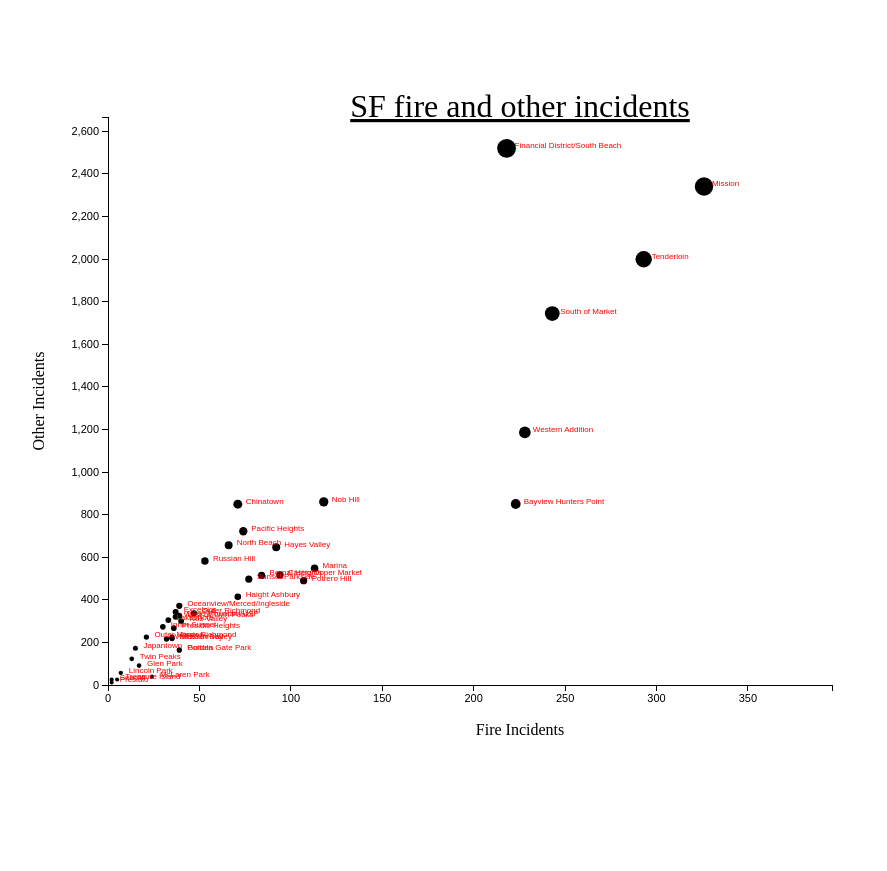
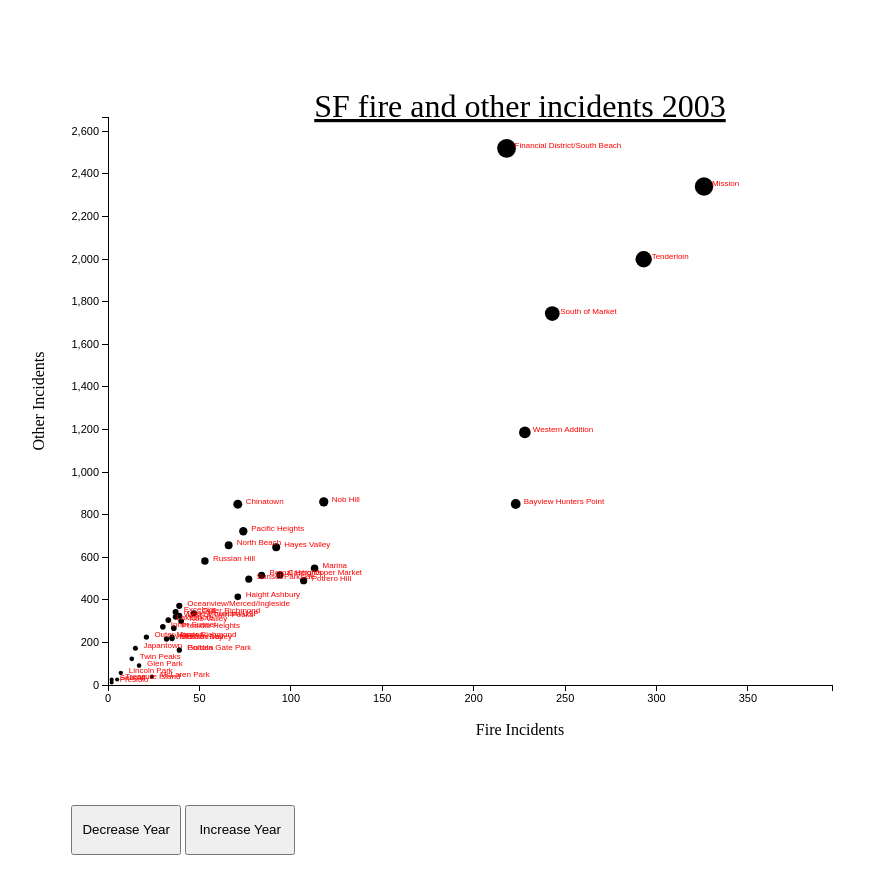
Before and after one commit to Kajs/Sdav_2017_projectB, a plain HTML site: page index.html in a window 1280 px wide. Shown: the part 110-981 px from the top of the page, without its empty margins (0-887 px from the left). Before the commit the page ends 907 px from the top, so only its background shows below. Drawn offline with Linux system fonts and the light colour scheme.

Commit message:
added switching of year

```diff
--- a/index.html
+++ b/index.html
@@ -40,6 +40,8 @@
     var fireIncidentsKey = 'Fire Incidents';
     var otherIncidentsKey = 'Other Incidents';
 
+    var currentYear = 2003;
+
     d3.csv("situationsByDistrict.csv", function(data) {
       //console.log(data);
 
@@ -48,7 +50,7 @@
         if(i == 0 || i % 2 == 0) { continue; }
         var district = data[i]['Neighborhood  District'];
         console.log(district);
-        if (district == 'No District Specified') { continue; }
+        //if (district == 'No District Specified') { continue; }
         //console.log(district);
         if(!dicts[district]) { dicts[district] = {}; }
         var year = parseInt(data[i]['Year']);
@@ -103,31 +105,6 @@
       .range([2, 10]);
 
       viewIncidents(2003);
-
-      //Define X axis
-      var xAxis = d3.svg.axis() .scale(xScale) .orient("bottom");
-      //Define Y axis
-      var yAxis = d3.svg.axis() .scale(yScale) .orient("left");
-      //Create X axis
-      svg.append("g") .attr("class", "axis") .attr("transform", "translate(0," + (h - padding) + ")") .call(xAxis);
-      //Create Y axis
-      svg.append("g") .attr("class", "axis") .attr("transform", "translate(" + padding + ",0)") .call(yAxis);
-
-      //Add x-axis label
-      svg.append("text")
-      .attr("x", w/2 )
-      .attr("y", h - padding/2 )
-      .style("text-anchor", "middle")
-      .text("Fire Incidents");
-
-      //Add y-axis label
-      svg.append("text")
-      .attr("transform", "rotate(-90)")
-      .attr("y", 0 + 20)
-      .attr("x",0 - (h / 2))
-      .attr("dy", "1em")
-      .style("text-anchor", "middle")
-      .text("Other Incidents");
     });
 
     function viewIncidents(year) {
@@ -169,8 +146,54 @@
       .attr("text-anchor", "middle")
       .style("font-size", "32px")
       .style("text-decoration", "underline")
-      .text("SF fire and other incidents");
+      .text("SF fire and other incidents ".concat(year.toString()));
+
+      //Add x-axis label
+      svg.append("text")
+      .attr("x", w/2 )
+      .attr("y", h - padding/2 )
+      .style("text-anchor", "middle")
+      .text("Fire Incidents");
+
+      //Add y-axis label
+      svg.append("text")
+      .attr("transform", "rotate(-90)")
+      .attr("y", 0 + 20)
+      .attr("x",0 - (h / 2))
+      .attr("dy", "1em")
+      .style("text-anchor", "middle")
+      .text("Other Incidents");
+
+      //Define X axis
+      var xAxis = d3.svg.axis() .scale(xScale) .orient("bottom");
+      //Define Y axis
+      var yAxis = d3.svg.axis() .scale(yScale) .orient("left");
+      //Create X axis
+      svg.append("g") .attr("class", "axis") .attr("transform", "translate(0," + (h - padding) + ")") .call(xAxis);
+      //Create Y axis
+      svg.append("g") .attr("class", "axis") .attr("transform", "translate(" + padding + ",0)") .call(yAxis);
+    }
+
+    function increaseYear() {
+      if (currentYear < 2017) {
+        currentYear = currentYear + 1;
+        viewIncidents(currentYear)
+      }
+    }
+    function decreaseYear() {
+      if (currentYear > 2003) {
+        currentYear = currentYear - 1;
+        viewIncidents(currentYear)
+      }
     }
     </script>
+    <p>
+    <input type="button" value="Decrease Year"
+    style="position:relative; left: 5%; top: 20%; height:50px;width:110px"
+    onclick="decreaseYear()">
+    <input type="button" value="Increase Year"
+    style="position:relative; left: 5%; top: 20%; height:50px;width:110px"
+    onclick="increaseYear()">
+    </p>
   </body>
 </html>
```
